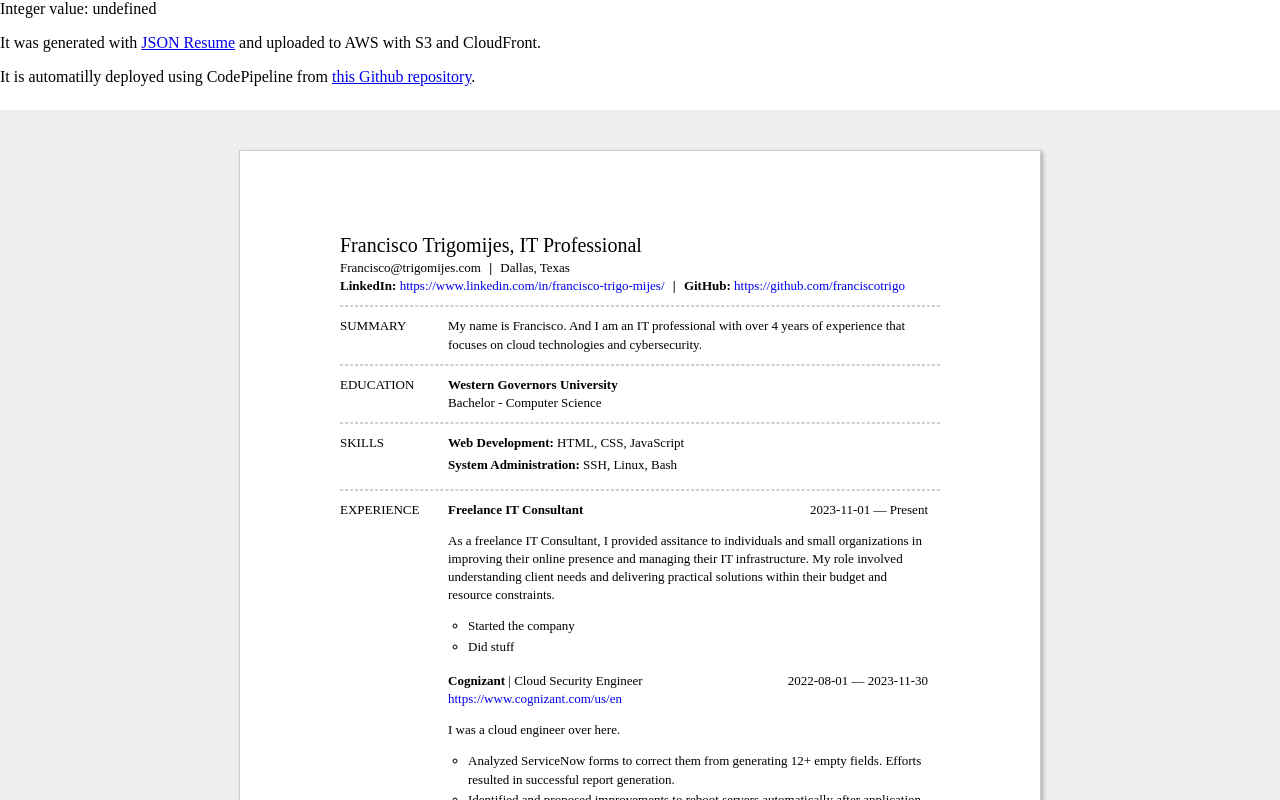
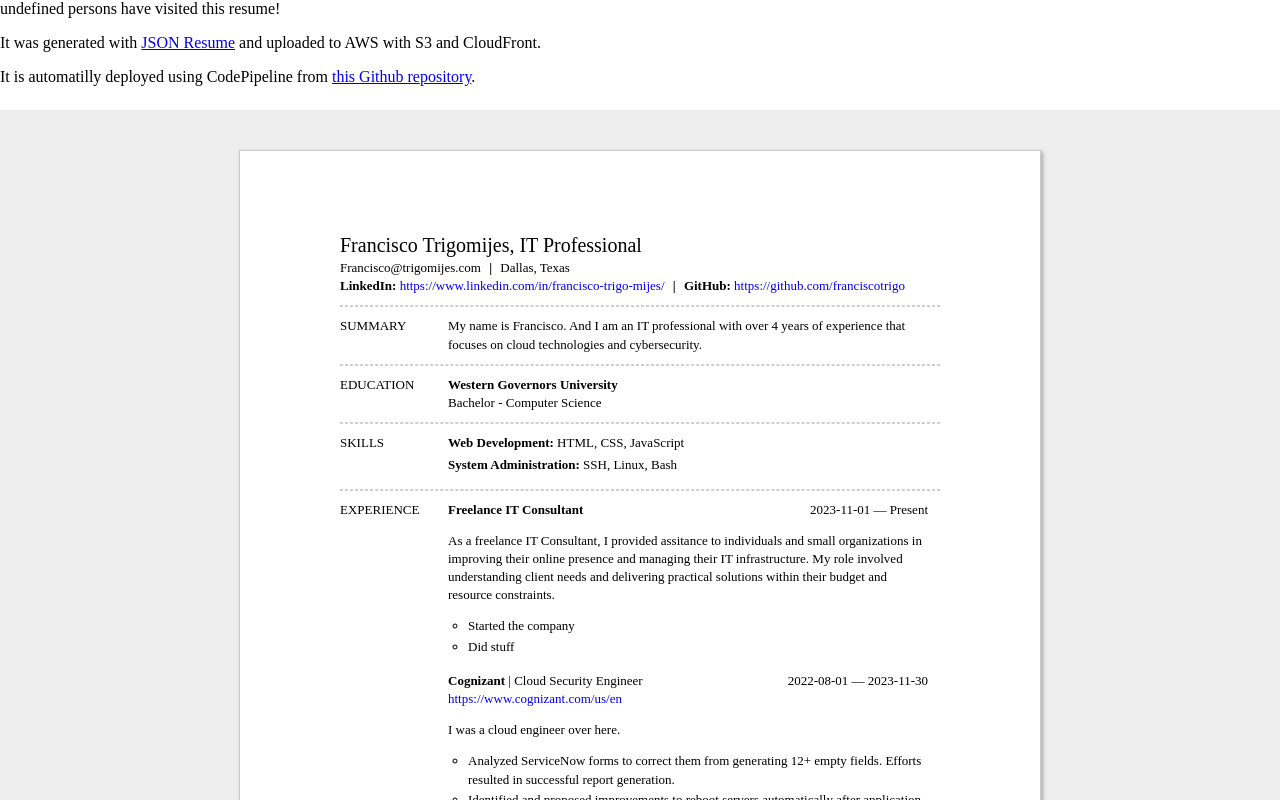
Before and after one commit to FranciscoTrigo/cloudChallenge, a plain HTML site: page index.html in a window 1280 px wide. Drawn offline with Linux system fonts and the light colour scheme; no server answers.

Commit message:
small update

```diff
--- a/index.html
+++ b/index.html
@@ -21,7 +21,7 @@
           fetchIntegerFromAPI(apiUrl)
             .then(integer => {
               // Update the content of the 'result' div with the fetched integer value
-              document.getElementById('result').textContent = 'Integer value: ' + integer;
+              document.getElementById('result').textContent = integer + ' persons have visited this resume!';
             })
             .catch(error => {
               console.error('Error:', error);
```
